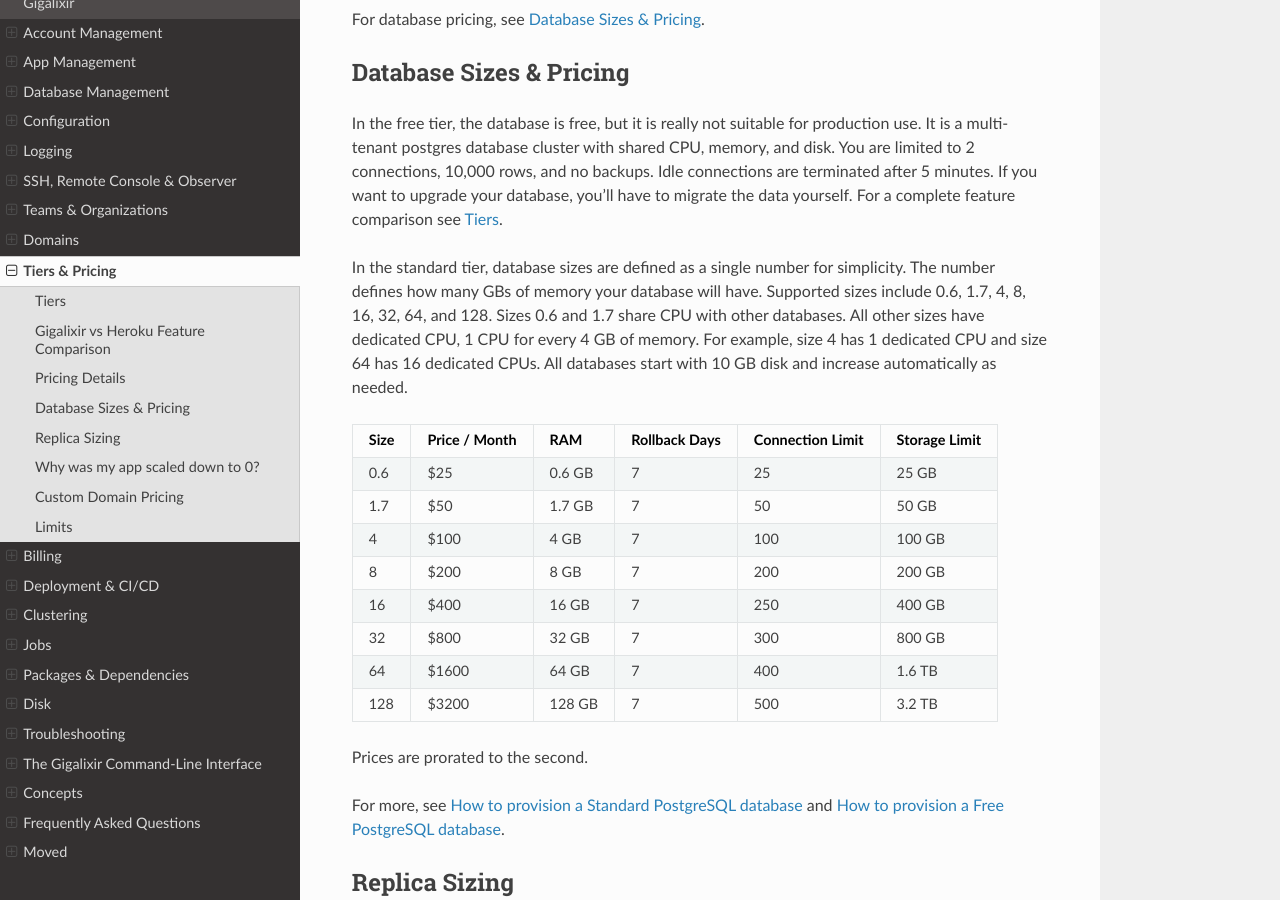
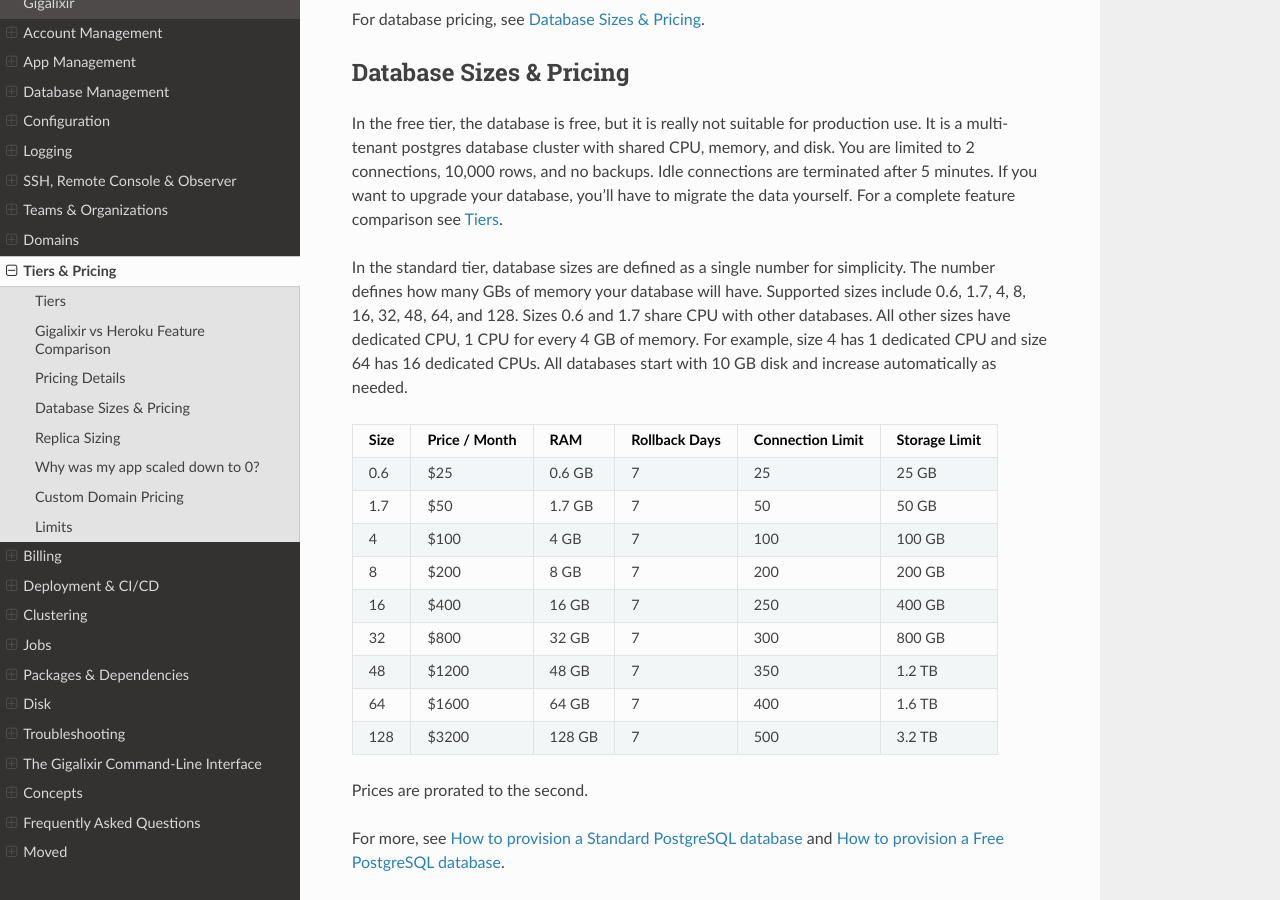
Before and after one commit to gigalixir/gigalixir-cli, a Sphinx documentation site: the page built from docs/source/tiers-pricing.rst, in a window 1280 px wide and 900 px high, scrolled down 3311 px. Built offline with Sphinx 7.4.7 and the Read the Docs theme 2.0.0, drawn with Linux system fonts in a browser that asks for light colours.

Commit message:
feat: allow 48GB memory on databases

```diff
--- a/docs/source/database.rst
+++ b/docs/source/database.rst
@@ -90,7 +90,7 @@ You can find your database id by running
 
     gigalixir pg
 
-Supported sizes include 0.6, 1.7, 4, 8, 16, 32, 64, and 128. For more information about databases sizes, see :ref:`database sizes`.
+Supported sizes include 0.6, 1.7, 4, 8, 16, 32, 48, 64, and 128. For more information about databases sizes, see :ref:`database sizes`.
 
 How to dump the database to a file
 ==================================
--- a/docs/source/tiers-pricing.rst
+++ b/docs/source/tiers-pricing.rst
@@ -131,7 +131,7 @@ Database Sizes & Pricing
 
 In the free tier, the database is free, but it is really not suitable for production use. It is a multi-tenant postgres database cluster with shared CPU, memory, and disk. You are limited to 2 connections, 10,000 rows, and no backups. Idle connections are terminated after 5 minutes. If you want to upgrade your database, you'll have to migrate the data yourself. For a complete feature comparison see :ref:`tiers`.
 
-In the standard tier, database sizes are defined as a single number for simplicity. The number defines how many GBs of memory your database will have. Supported sizes include 0.6, 1.7, 4, 8, 16, 32, 64, and 128. Sizes 0.6 and 1.7 share CPU with other databases. All other sizes have dedicated CPU, 1 CPU for every 4 GB of memory. For example, size 4 has 1 dedicated CPU and size 64 has 16 dedicated CPUs. All databases start with 10 GB disk and increase automatically as needed.
+In the standard tier, database sizes are defined as a single number for simplicity. The number defines how many GBs of memory your database will have. Supported sizes include 0.6, 1.7, 4, 8, 16, 32, 48, 64, and 128. Sizes 0.6 and 1.7 share CPU with other databases. All other sizes have dedicated CPU, 1 CPU for every 4 GB of memory. For example, size 4 has 1 dedicated CPU and size 64 has 16 dedicated CPUs. All databases start with 10 GB disk and increase automatically as needed.
 
 ====  ============= ======= ============= ================ =============
 Size  Price / Month RAM     Rollback Days Connection Limit Storage Limit
@@ -142,6 +142,7 @@ Size  Price / Month RAM     Rollback Days Connection Limit Storage Limit
   8   $200          8 GB    7             200              200 GB
  16   $400          16 GB   7             250              400 GB
  32   $800          32 GB   7             300              800 GB
+ 48   $1200         48 GB   7             350              1.2 TB
  64   $1600         64 GB   7             400              1.6 TB
 128   $3200         128 GB  7             500              3.2 TB
 ====  ============= ======= ============= ================ =============
--- a/gigalixir/__init__.py
+++ b/gigalixir/__init__.py
@@ -297,7 +297,7 @@ def status(ctx, app_name):
 @cli.command(name='pg:scale')
 @click.option('-a', '--app_name', envvar="GIGALIXIR_APP")
 @click.option('-d', '--database_id', required=True)
-@click.option('-s', '--size', type=float, default=0.6, help='Size of the database can be 0.6, 1.7, 4, 8, 16, 32, 64, or 128.')
+@click.option('-s', '--size', type=float, default=0.6, help='Size of the database can be 0.6, 1.7, 4, 8, 16, 32, 48, 64, or 128.')
 @click.pass_context
 @report_errors
 @detect_app_name
```
